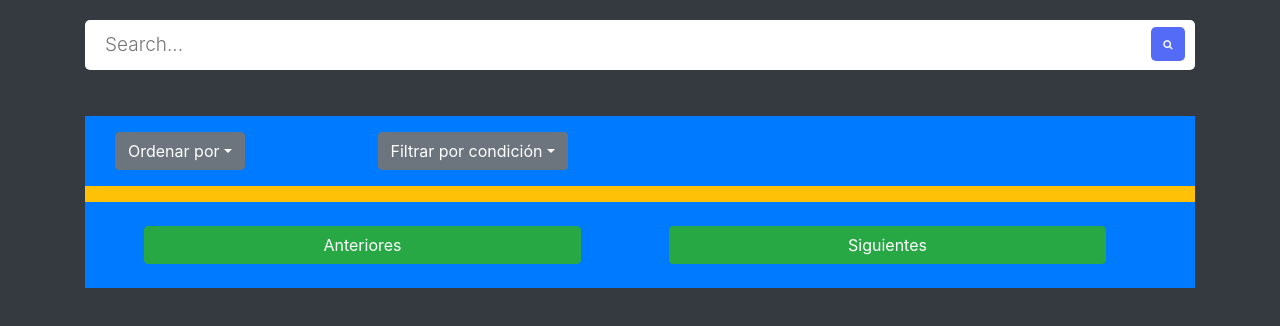
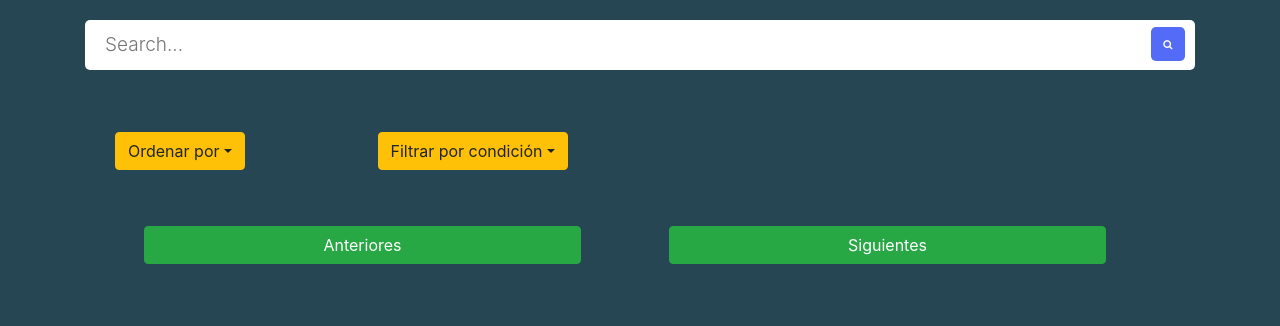
Before and after one commit to dev-ysr/react-ml-api, a React (Create React App) app: page / in a window 1280 px wide. Shown: the top 326 px of the page. Built offline with nearby package versions, Linux system fonts and the light colour scheme.

Commit message:
app funcional

```diff
--- a/src/App.css
+++ b/src/App.css
@@ -1,5 +1,3 @@
-*{
-    padding: 0;
-    margin: 0;
-    box-sizing: border-box;
+.container-bg{
+    background-color: #E9C46A;;
 }
--- a/src/App.js
+++ b/src/App.js
@@ -6,7 +6,7 @@ import { ProductState } from "./context/Product/ProductState";
 function App() {
   return (
     <ProductState>
-      <div className="container bg-dark">
+      <div className="container container-bg">
         <SearchBar></SearchBar>
         <Catalog></Catalog>
       </div>
--- a/src/components/Catalog.css
+++ b/src/components/Catalog.css
@@ -1,3 +1,3 @@
-/* .grid{
-    height: 85vh;
-} */
+.container{
+    background-color: #264653;
+}
--- a/src/components/Catalog.js
+++ b/src/components/Catalog.js
@@ -11,6 +11,8 @@ function Catalog() {
     filteredProducts,
   } = useContext(ProductContext);
 
+  const PRODUCTS_BY_PAGE = 30;
+
   const [currentPage, setCurrentPage] = useState(0);
 
   const orderBy = (order) => {
@@ -22,25 +24,28 @@ function Catalog() {
   };
 
   const nextPage = () => {
-    setCurrentPage(currentPage + 5);
+    if (filteredProducts.length > 0) {
+      setCurrentPage(currentPage + PRODUCTS_BY_PAGE);
+    }
   };
 
   const prevPage = () => {
     if (currentPage > 0) {
-      setCurrentPage(currentPage - 5);
+      setCurrentPage(currentPage - PRODUCTS_BY_PAGE);
     }
   };
 
   const productsPagination = () => {
-    return filteredProducts.slice(currentPage, currentPage + 5);
+    return filteredProducts.slice(currentPage, currentPage + PRODUCTS_BY_PAGE);
   };
 
   return (
-    <div className="bg-primary container">
+    <div className="container">
       <div className="row col-12 justify-content-around justify-content-md-start py-3">
         <div className="dropdown col-6 col-md-3">
           <button
-            className="btn btn-secondary dropdown-toggle"
+            key="precio"
+            className="btn btn-warning dropdown-toggle"
             type="button"
             id="dropdownMenuButton"
             data-toggle="dropdown"
@@ -50,10 +55,18 @@ function Catalog() {
             Ordenar por
           </button>
           <div className="dropdown-menu" aria-labelledby="dropdownMenuButton">
-            <button onClick={() => orderBy("asc")} className="dropdown-item">
+            <button
+              key="asc"
+              onClick={() => orderBy("asc")}
+              className="dropdown-item"
+            >
               Precio ascendente
             </button>
-            <button onClick={() => orderBy("des")} className="dropdown-item">
+            <button
+              key="desc"
+              onClick={() => orderBy("des")}
+              className="dropdown-item"
+            >
               Precio descendente
             </button>
           </div>
@@ -61,7 +74,8 @@ function Catalog() {
 
         <div className="dropdown col-6 col-md-3">
           <button
-            className="btn btn-secondary dropdown-toggle"
+            key="condicion"
+            className="btn btn-warning dropdown-toggle"
             type="button"
             id="dropdownMenuButton"
             data-toggle="dropdown"
@@ -83,7 +97,7 @@ function Catalog() {
         </div>
       </div>
 
-      <div className="row bg-warning pt-3">
+      <div className="row pt-3">
         {productsPagination().map((product, i) => (
           <ProductCard
             key={product.id}
--- a/src/components/ProductCard.css
+++ b/src/components/ProductCard.css
@@ -0,0 +1,3 @@
+.card{
+    background-color: #264653!important;
+}
--- a/src/components/ProductCard.js
+++ b/src/components/ProductCard.js
@@ -2,7 +2,7 @@ import "./ProductCard.css";
 
 function ProductCard({nombre, precio, moneda, condicion, stock, imgSrc}) {
   return (
-    <div className="card col-12 col-sm-12 col-md-6 col-lg-4 col-xl-3 bg-danger text-white text-center">
+    <div className="card col-12 col-sm-12 col-md-6 col-lg-4 col-xl-3 text-white text-center">
       <img src={imgSrc} className="card-img-top" alt="..." />
       <div className="card-body">
         <h5 className="card-title">{nombre}</h5>
--- a/src/components/SearchBar.js
+++ b/src/components/SearchBar.js
@@ -10,13 +10,10 @@ function SearchBar() {
 
     const term = document.querySelector("#search-input").value;
     getProductsByTerm(term);
-
-    // const res = await axios.get('http://localhost:4000/api/search?query='+term)
-    // console.log(res.data);
   };
 
   return (
-    <div className="container-search  my-3">
+    <div className="container-search my-3">
       <div className="search">
         <form onSubmit={searchProduct}>
           <input
--- a/src/index.css
+++ b/src/index.css
@@ -6,7 +6,7 @@ body {
     sans-serif;
   -webkit-font-smoothing: antialiased;
   -moz-osx-font-smoothing: grayscale;
-  background-color: #343a40!important;
+  background-color: #264653!important;
 }
 
 code {
```
Also changed, not shown: 2 other files (tests, documents, lock files or other folders).
